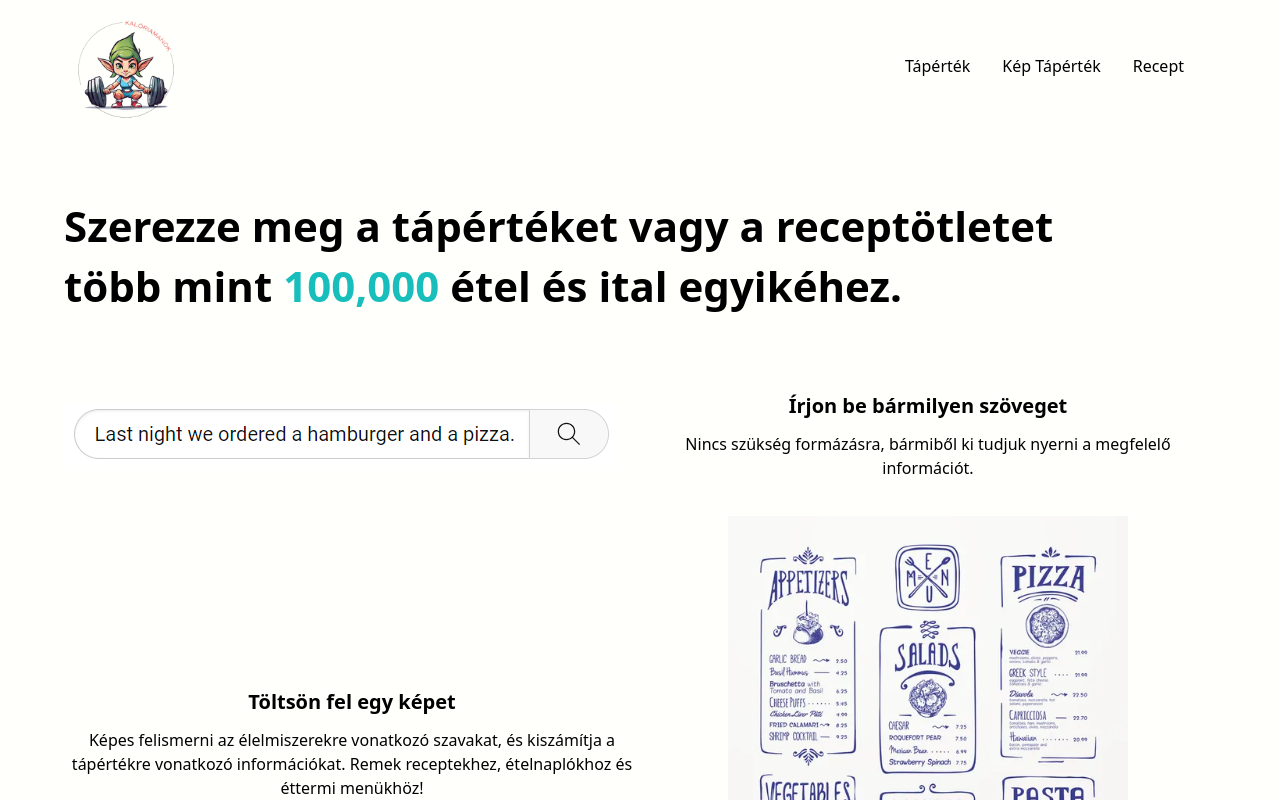
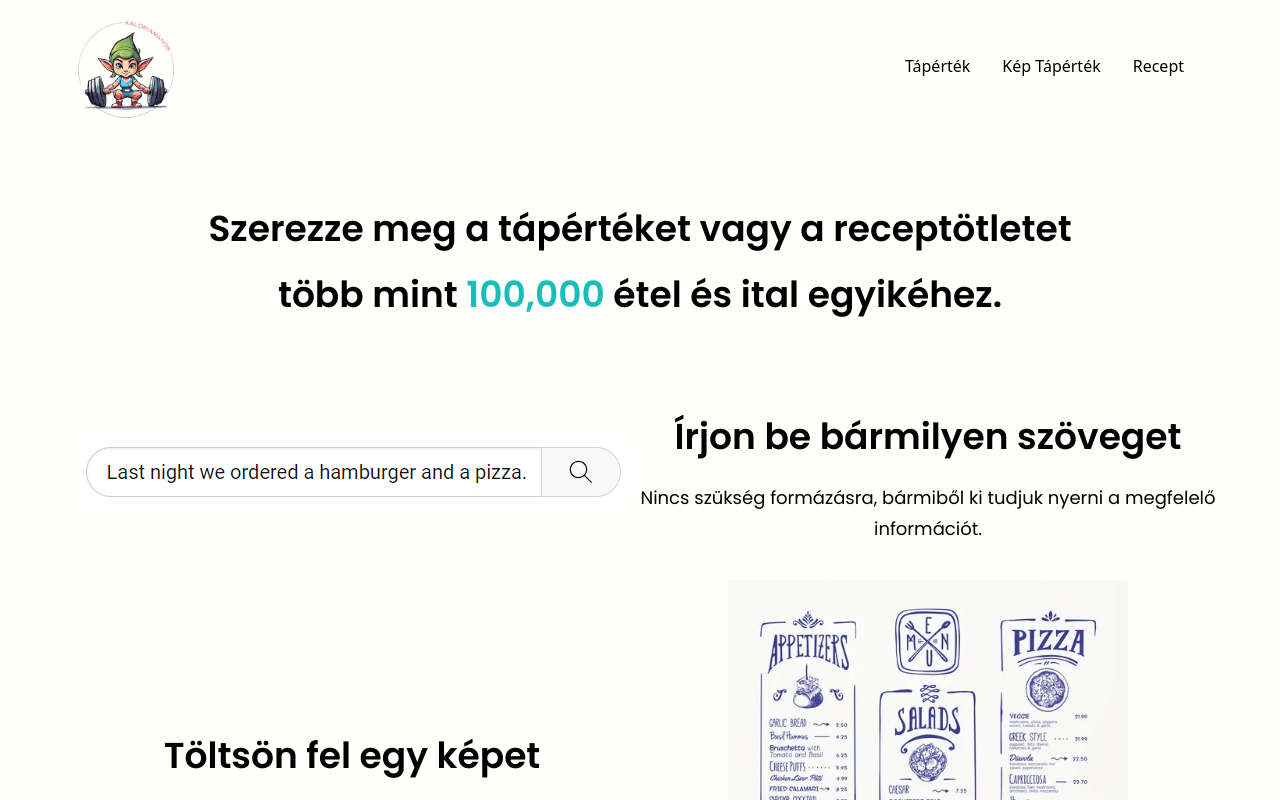
Before and after one commit to Kaloriamanok/Kaloriamano, a React (Vite) app: page / in a window 1280 px wide. Shown: the top 800 px of the page. Built offline with nearby package versions, Linux system fonts and the light colour scheme.

Commit message:
updated landing page according to the rest

```diff
--- a/src/components/Kaloriamano.jsx
+++ b/src/components/Kaloriamano.jsx
@@ -1,37 +1,64 @@
 import React from "react";
-import {etlap, etelszoveg} from "../assets";
-import {Link} from "react-router-dom";
+import { Link } from "react-router-dom";
+import { etelszoveg, etlap } from "../assets";
+import styles from "../style";
 
 const Kaloriamano = () => {
   return (
-      <div className={"sm:py-16 py-6 flex-col items-center justify-center flex-1 px-6 md:items-start sm:px-16"}>
-        <h1 className={`flex-1 font-semibold ss:text-[42px] text-[22px] ss:leading-[60px] leading-[40px] text-center md:text-left`}>
+    <div
+      className={
+        "sm:py-16 py-6 flex-col items-center justify-center flex-1 px-6 md:items-start sm:px-16"
+      }
+    >
+      <h1 className={`flex-1 ${styles.heading2} text-center `}>
         <p>Szerezze meg a tápértéket vagy a receptötletet</p>
-            <p>több mint <span className="text-verdigris-500">100,000</span> étel és ital egyikéhez.</p></h1>
+        <p>
+          több mint <span className="text-verdigris-500">100,000</span> étel és
+          ital egyikéhez.
+        </p>
+      </h1>
 
       <div className={"sm:py-16 py-6"}>
-
-              <div className={"flex items-center justify-center w-full md:flex-row flex-col"}>
-                <div className={"w-1/2"}>
-                    <img src={etelszoveg} alt="etelszoveg" className="mt-2"/>
+        <div
+          className={
+            "flex items-center justify-center w-full md:flex-row flex-col"
+          }
+        >
+          <div className={"w-1/2 flex items-center justify-center"}>
+            <img src={etelszoveg} alt="etelszoveg" className="mt-2" />
           </div>
           <div className={"w-1/2 text-center pt-3"}>
             <Link to="/nutrition">
-                          <h1 className={"text-xl font-semibold"}>Írjon be bármilyen szöveget</h1>
+              <h1 className={`${styles.heading2} hover:text-verdigris-500`}>
+                Írjon be bármilyen szöveget
+              </h1>
             </Link>
-                      <p className={"pt-3"}>Nincs szükség formázásra, bármiből ki tudjuk nyerni a megfelelő információt.</p>
+            <p className={`pt-3 ${styles.paragraph}`}>
+              Nincs szükség formázásra, bármiből ki tudjuk nyerni a megfelelő
+              információt.
+            </p>
           </div>
         </div>
 
-              <div className={"flex items-center justify-center w-full md:flex-row flex-col pt-6"}>
+        <div
+          className={
+            "flex items-center justify-center w-full md:flex-row flex-col pt-6"
+          }
+        >
           <div className={"w-1/2 text-center"}>
             <Link to="/imagenutrition">
-                          <h1 className={"text-center text-xl font-semibold"}>Töltsön fel egy képet</h1>
+              <h1 className={`${styles.heading2} hover:text-verdigris-500`}>
+                Töltsön fel egy képet
+              </h1>
             </Link>
-                      <p className={"pt-3"}>Képes felismerni az élelmiszerekre vonatkozó szavakat, és kiszámítja a tápértékre vonatkozó információkat. Remek receptekhez, ételnaplókhoz és éttermi menükhöz!</p>
+            <p className={`pt-3 ${styles.paragraph}`}>
+              Képes felismerni az élelmiszerekre vonatkozó szavakat, és
+              kiszámítja a tápértékre vonatkozó információkat. Remek
+              receptekhez, ételnaplókhoz és éttermi menükhöz!
+            </p>
           </div>
-                  <div className={"w-1/2 justify-center flex pt-3"}>
-                      <img src={etlap} alt="étlap" className="w-[400px]"/>
+          <div className={"w-1/2 justify-center items-center flex pt-3"}>
+            <img src={etlap} alt="étlap" className="w-[400px]" />
           </div>
         </div>
 
@@ -57,7 +84,6 @@ const Kaloriamano = () => {
               </table>*/}
       </div>
     </div>
-
   );
 };
 
```
Lines whose indentation alone changed are shown as unchanged.
